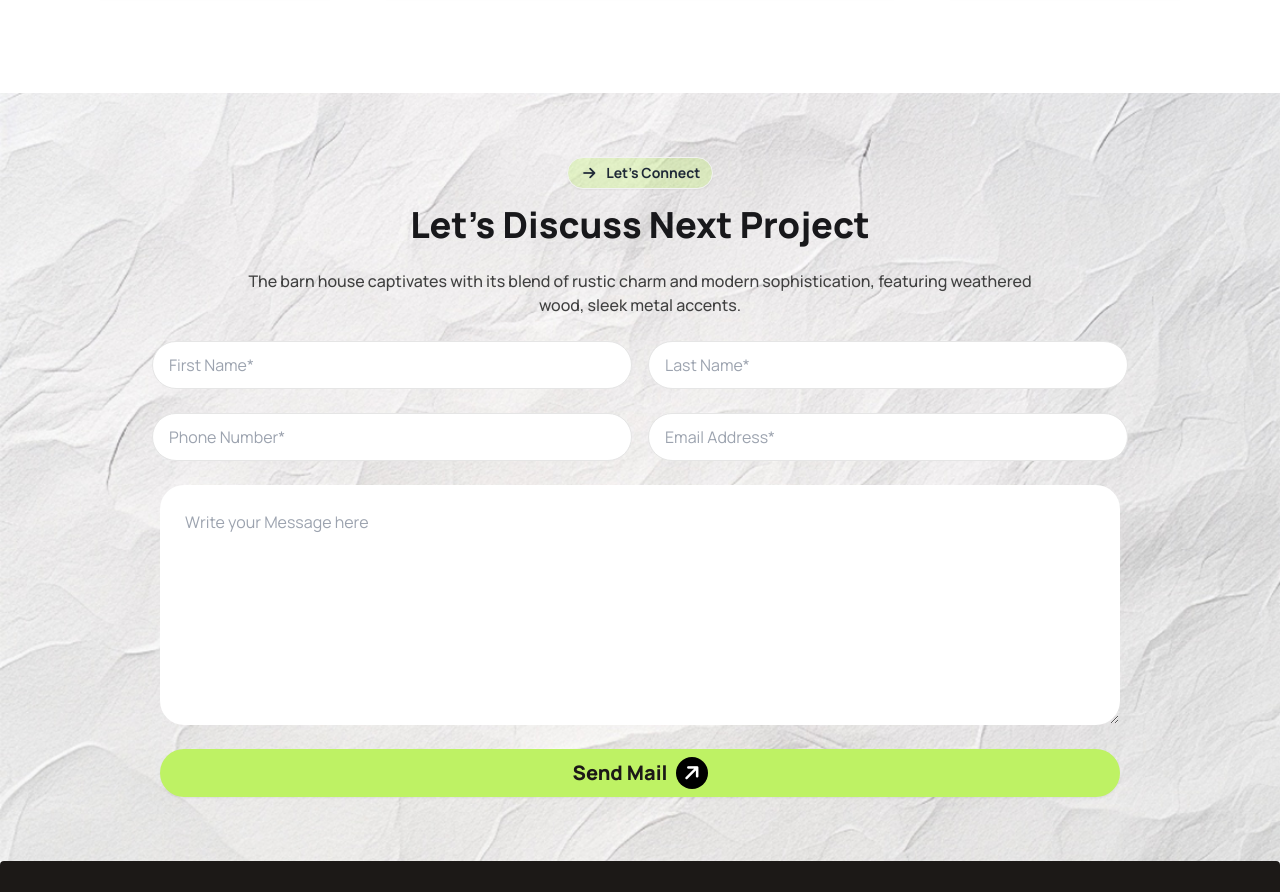
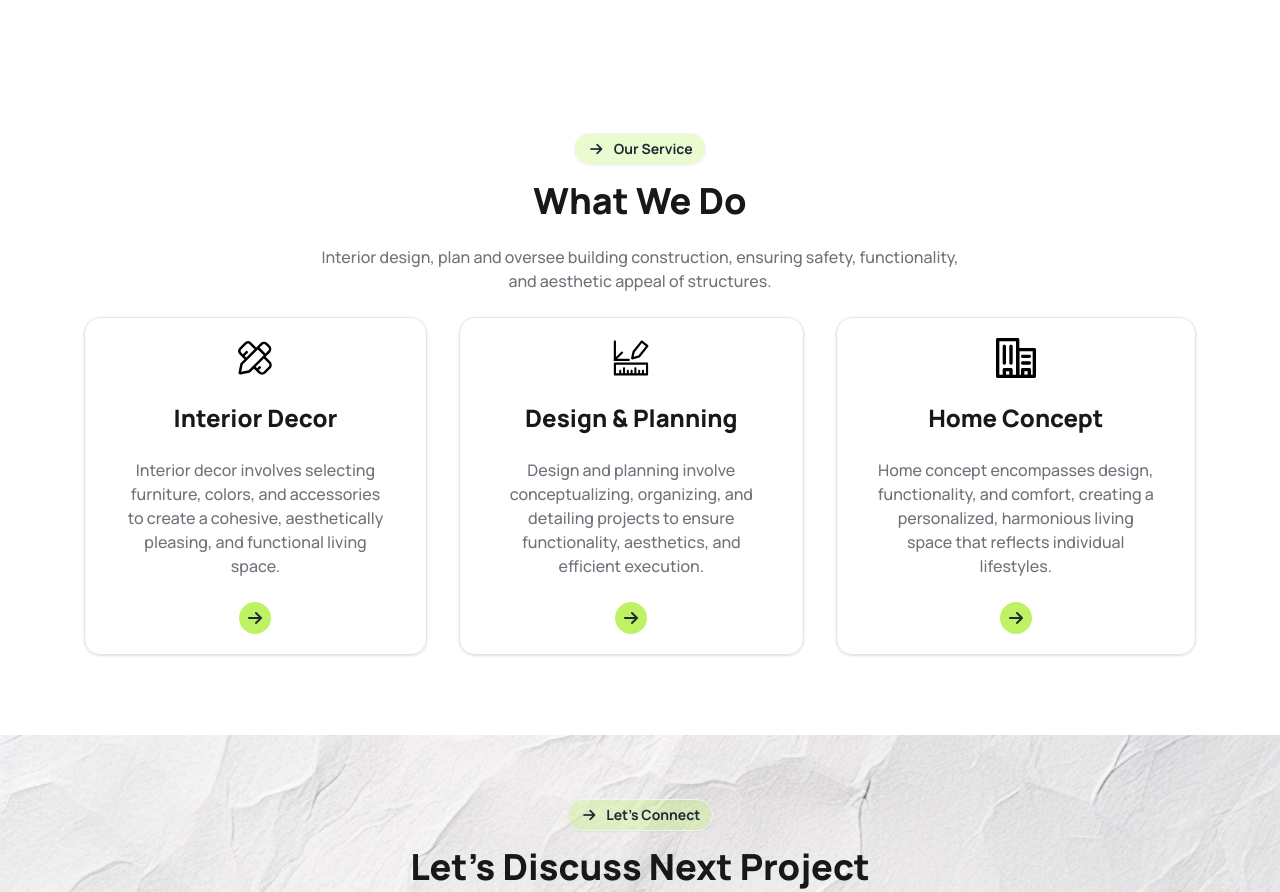
Before and after one commit to AzmainMubashir/Assignment-03, a plain HTML site: page index.html in a window 1280 px wide. Shown: the part 2889-3781 px from the top of the page. Drawn offline with nearby package versions, Linux system fonts and the light colour scheme.

Commit message:
Unique section done (challenge part)

```diff
--- a/index.html
+++ b/index.html
@@ -130,7 +130,7 @@
 
     <!-- about us section -->
 <section class="max-w-6xl mx-auto lg:py-24 pt-8 px-5">
-  <img class="hidden lg:block lg:absolute lg:left-[0.8rem] lg:top-[57rem]" src="images/Vector.png" alt="vector">
+  <img class="hidden lg:block lg:absolute lg:left-10 lg:top-[56.5rem]" src="images/Vector.png" alt="vector">
   <div class="lg:flex lg:space-x-9">
   <div>
   <div class="flex flex-col items-center lg:items-start text-center lg:text-left">
@@ -216,7 +216,7 @@
           <img class="w-[20.4rem] lg:w-auto" src="images/img1.png" alt="">
         </div>
         <div class="bg-white lg:pl-6 text-left">
-          <h4 class="text-xl lg:text-2xl font-extrabold text-zinc-900 mt-6 lg:mt-0">Standard</h4>
+          <h4 class="text-xl lg:text-2xl font-extrabold text-zinc-900 mt-6 lg:mt-0">Residential</h4>
           <p class="font-medium text-zinc-500 text-base w-[18rem] lg:w-[27rem]">The barn house captivates with its blend of rustic charm and modern. The barn house captivates with its blend of rustic charm and modern .</p>
           <button class="p-0 btn border-0 shadow-none hover:bg-white bg-white text-base lg:text-xl font-bold">View Details <div class="w-8 h-8 bg-lime-300 rounded-full flex justify-center items-center"><i class="fa-solid fa-arrow-up rotate-45 p-1"></i></div></button>
         </div>
@@ -256,6 +256,38 @@
     </div>
 
   </section>
+
+  <!-- Unique Section -->
+  <section class="max-w-6xl text-center mx-auto pt-10 pb-20 px-5">
+    <div>
+      <button class="btn btn-sm rounded-l-full rounded-r-full bg-lime-300/30 font-bold"><i class="fa-solid fa-arrow-up rotate-90 p-1"></i> Our Service</button>
+      <h2 class="text-2xl lg:text-4xl font-extrabold text-zinc-900 mt-4 mb-6">What We Do</h2>
+      <p class="font-medium text-zinc-500 mx-5 lg:mx-56 lg:text-base text-sm mb-6">Interior design, plan and oversee building construction, ensuring safety, functionality, and aesthetic appeal of structures.</p>
+    </div>
+    <div class="flex flex-col lg:flex-row lg:space-x-8 space-y-6 lg:space-y-0 text-center justify-center items-center">
+
+      <div class="flex flex-col justify-center items-center space-y-6 border border-zinc-200 shadow rounded-2xl p-5 hover:bg-lime-300/30">
+        <img class="w-10" src="images/1.svg" alt="">
+        <h4 class="font-extrabold text-zinc-900 text-xl lg:text-2xl mx-5">Interior Decor</h4>
+        <p class="mx-5 lg:text-base text-sm font-medium text-zinc-500">Interior decor involves selecting furniture, colors, and accessories to create a cohesive, aesthetically pleasing, and functional living space.</p>
+      <div class="w-8 h-8 bg-lime-300 rounded-full flex justify-center items-center cursor-pointer"><i class="fa-solid fa-arrow-up rotate-90 p-1"></i></div>
+      </div>
+
+      <div class="flex flex-col justify-center items-center space-y-6 border border-zinc-200 shadow rounded-2xl p-5 hover:bg-lime-300/30">
+        <img class="w-10" src="images/2.svg" alt="">
+        <h4 class="font-extrabold text-zinc-900 text-xl lg:text-2xl">Design & Planning</h4>
+        <p class="mx-5 lg:text-base text-sm font-medium text-zinc-500">Design and planning involve conceptualizing, organizing, and detailing projects to ensure functionality, aesthetics, and efficient execution.</p>
+        <div class="w-8 h-8 bg-lime-300 rounded-full flex justify-center items-center cursor-pointer"><i class="fa-solid fa-arrow-up rotate-90 p-1"></i></div>
+      </div>
+
+      <div class="flex flex-col justify-center items-center space-y-6 border border-zinc-200 shadow rounded-2xl p-5 hover:bg-lime-300/30">
+        <img class="w-10" src="images/3.svg" alt="">
+        <h4 class="font-extrabold text-zinc-900 text-xl lg:text-2xl mx-4">Home Concept</h4>
+        <p class="mx-5 lg:text-base text-sm font-medium text-zinc-500">Home concept encompasses design, functionality, and comfort, creating a personalized, harmonious living space that reflects individual lifestyles.</p>
+        <div class="w-8 h-8 bg-lime-300 rounded-full flex justify-center items-center cursor-pointer"><i class="fa-solid fa-arrow-up rotate-90 p-1"></i></div>
+      </div>
+    </div>
+    </section>
 
   <!-- discuss/connect (Form) section -->
   <section class="bg-[url('./images/bg.jpg')] bg-center bg-cover bg-no-repeat px-6 lg:py-16 py-8">
```
Also changed, not shown: images/1.svg (added), images/2.svg (added), images/3.svg (added).
